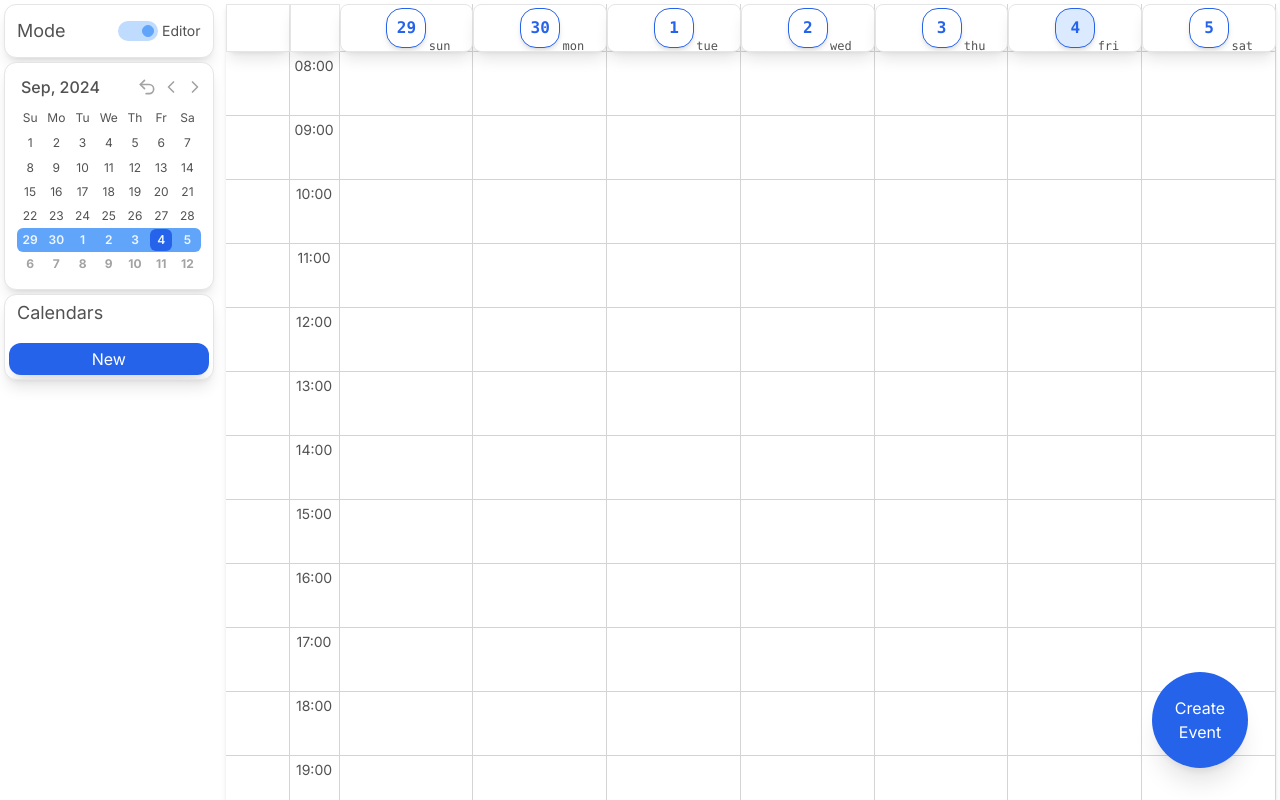
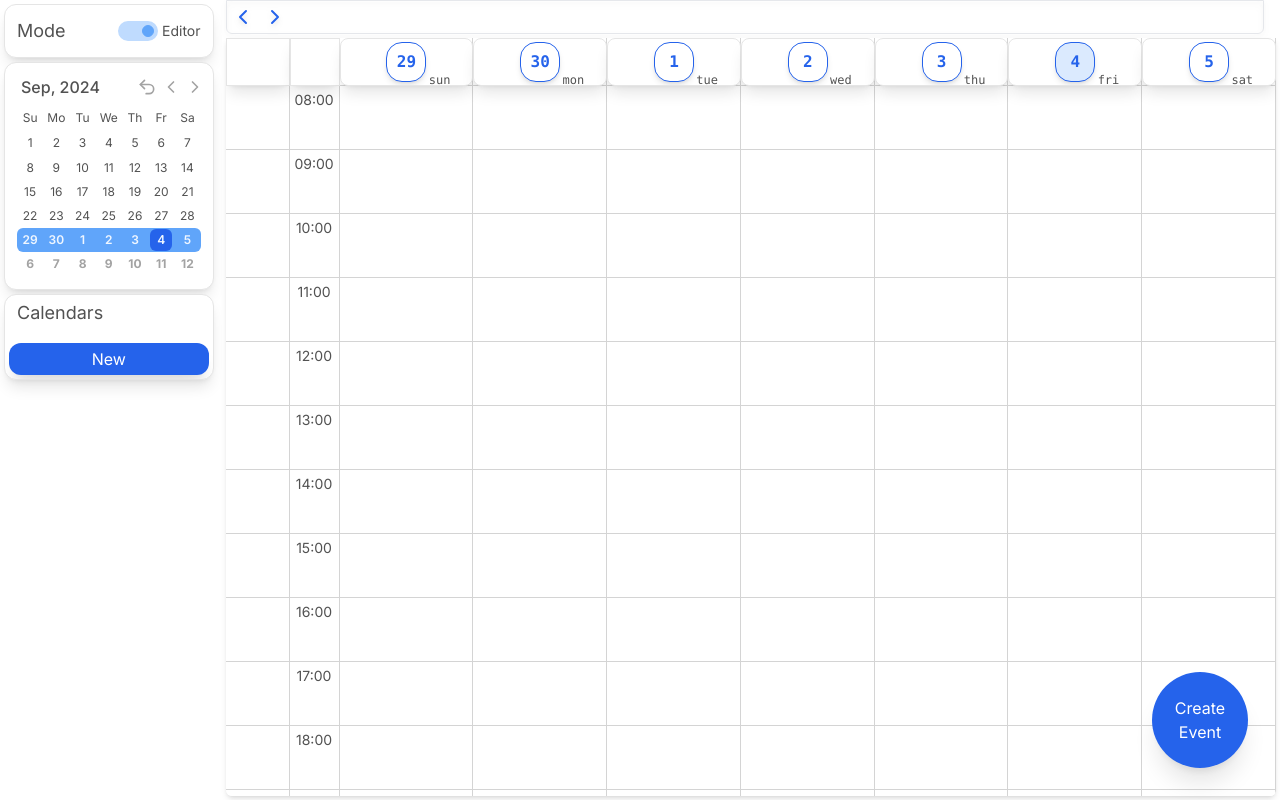
Before and after one commit to lucasduartesobreira/CalendarForge, a Next.js app: page / in a window 1280 px wide. Built offline with nearby package versions, Linux system fonts and the light colour scheme.

Commit message:
feat(calendarHeader): create base header with nav to go back or forward a week and to get back to today

```diff
--- a/app/page.tsx
+++ b/app/page.tsx
@@ -31,6 +31,7 @@ import { useShortcut } from "@/hooks/useShortcut";
 import { ShortcutBuilder } from "@/utils/shortcuts";
 import { SelectedDateContext } from "@/components/calendar-navbar/selectedDateContext";
 import { FormHandler } from "@/components/form-handler/formHandler";
+import { CalendarHeader } from "@/components/calendar-header-view/calendarHeader";
 
 const FlexContent = ({ children }: { children: any }) => {
   return <div className="flex relative overflow-hidden h-full">{children}</div>;
@@ -143,7 +144,8 @@ const CalendarContent = ({ startDate }: { startDate: Date }) => {
                 viewableCalendarsState={viewableCalendarsState}
                 className="p-1 max-w-min"
               />
-              <div className="ml-1 w-full max-h-[100%] bg-white relative">
+              <div className="ml-1 w-full max-h-[100%] bg-white relative flex flex-col">
+                <CalendarHeader />
                 {calendarMode
                   .map((mode) =>
                     mode === "normal" ? (
--- /dev/null
+++ b/components/calendar-header-view/calendarHeader.tsx
@@ -0,0 +1,57 @@
+import { ChevronLeft, ChevronRight, Home } from "lucide-react";
+import { useContext, useEffect, useMemo, useState } from "react";
+import { SelectedDateContext } from "../calendar-navbar/selectedDateContext";
+import {
+  lastWeekMidnight,
+  nextWeekMidnight,
+  sundayInTheWeek,
+} from "@/utils/date";
+import { twMerge } from "tailwind-merge";
+
+export const CalendarHeader = () => {
+  const [date, setDate] = useContext(SelectedDateContext);
+
+  const [dateNow, setDateNow] = useState(Date.now());
+
+  useEffect(() => {
+    setTimeout(() => setDateNow(() => Date.now()), 60 * 1000);
+  }, [dateNow]);
+
+  const todayButtonHidden = useMemo(() => {
+    const timeDiffBetweenNowAndSelected = dateNow - date.getTime();
+    return timeDiffBetweenNowAndSelected < 7 * 24 * 60 * 60 * 1000 &&
+      timeDiffBetweenNowAndSelected > 0
+      ? "invisible"
+      : "visible";
+  }, [dateNow, date]);
+
+  return (
+    <div className="ml-[4px] mr-[16px] py-[4px] border rounded-b-md drop-shadow-md text-gray-600 inline-flex align-center px-[4px] gap-2">
+      <button
+        className="inline-flex justify-center align-center w-6 h-6 text-primary-500 hover:bg-gray-100 rounded-md"
+        onClick={() => {
+          setDate((date) => lastWeekMidnight(date));
+        }}
+      >
+        <ChevronLeft />
+      </button>
+      <button
+        className="inline-flex justify-center align-center w-6 h-6 text-primary-500 hover:bg-gray-100 rounded-md"
+        onClick={() => {
+          setDate((date) => nextWeekMidnight(date));
+        }}
+      >
+        <ChevronRight />
+      </button>
+      <button
+        className={twMerge(
+          "inline-flex justify-center align-center w-6 h-6 text-primary-500 hover:bg-gray-100 rounded-md ",
+          todayButtonHidden,
+        )}
+        onClick={() => setDate(() => sundayInTheWeek(new Date(dateNow)))}
+      >
+        <Home />
+      </button>
+    </div>
+  );
+};
```
